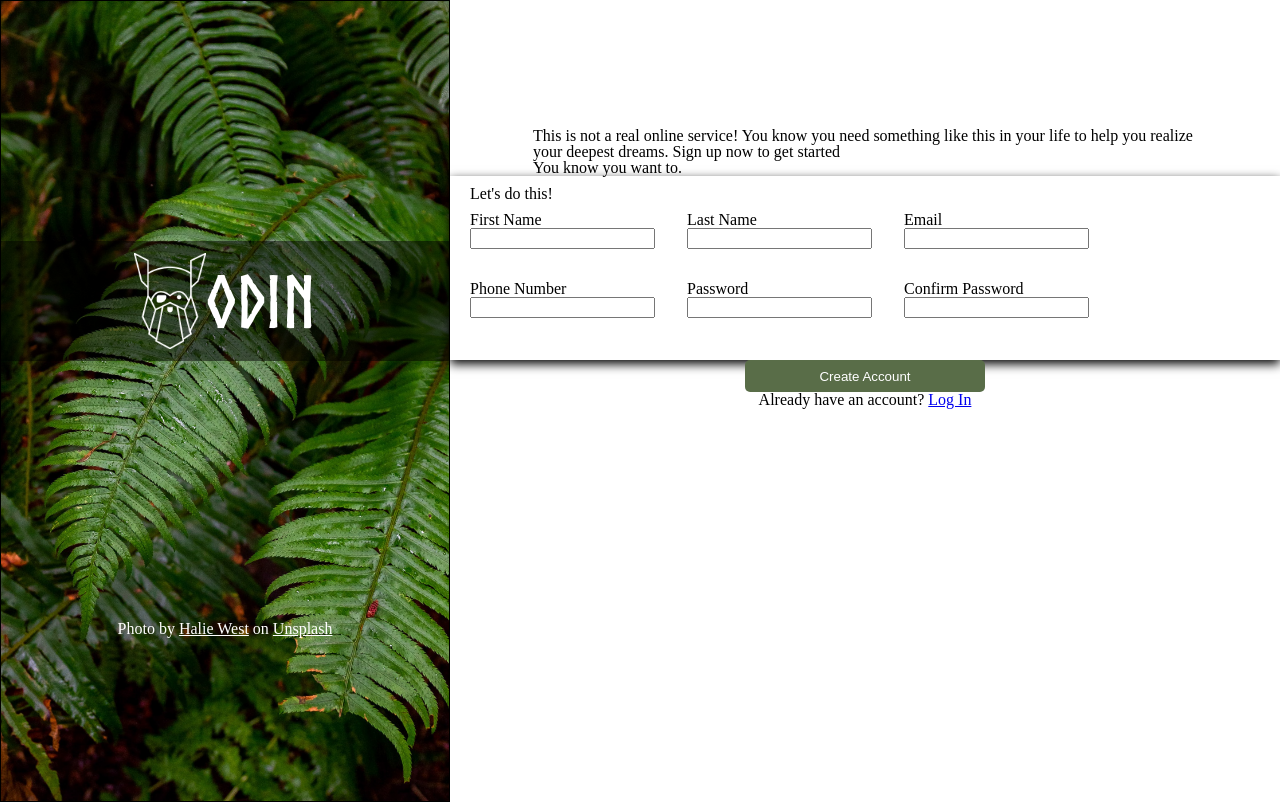
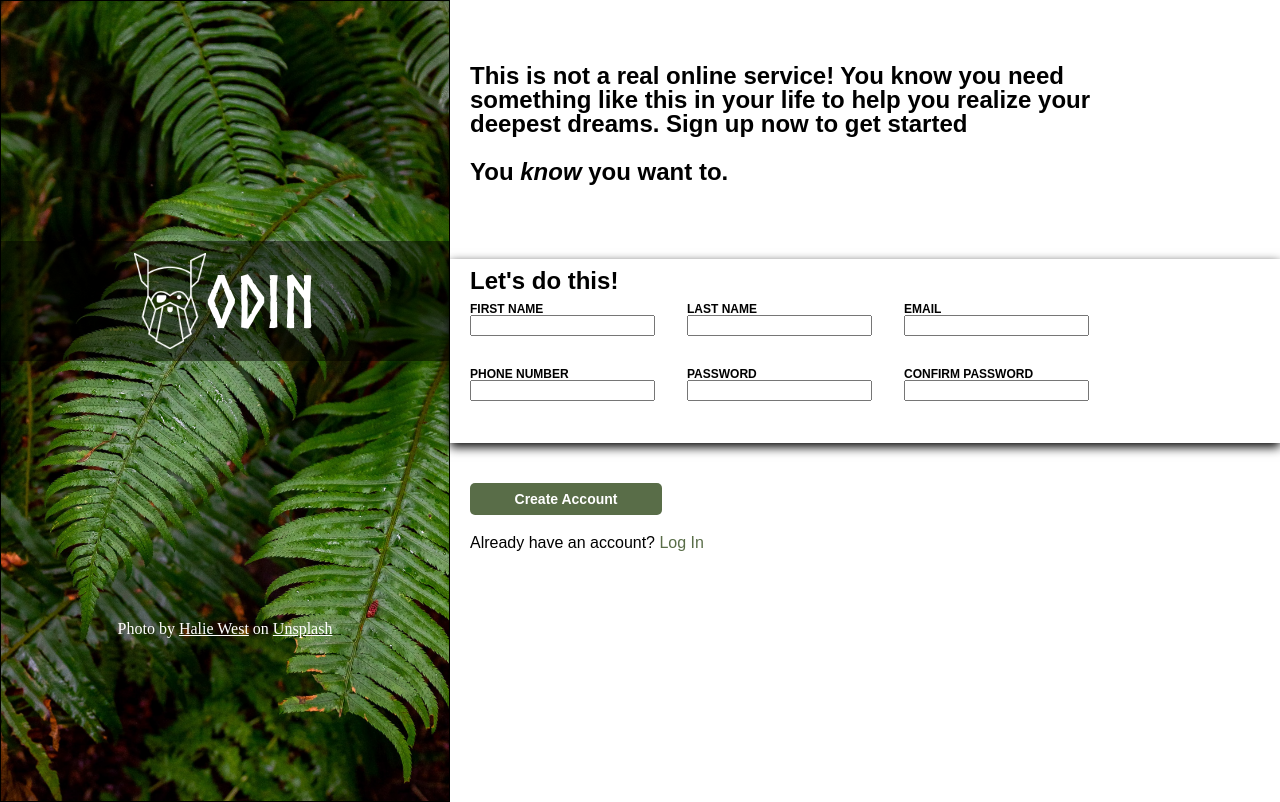
Before and after one commit to yenohp/sign-up-form, a plain HTML site: page index.html in a window 1280 px wide. Drawn offline with Linux system fonts and the light colour scheme.

```diff
--- a/index.html
+++ b/index.html
@@ -28,9 +28,9 @@
                     realize
                     your deepest dreams. Sign up now to get started
 
-                    <br>
+                    <br><br>
 
-                    <span>You know you want to.</span>
+                    You <span>know</span> you want to.
                 </p>
             </div>
             <div class="form-section">
@@ -40,27 +40,27 @@
                     <fieldset>
                         <legend>Let's do this!</legend>
                         <div class="container">
-                            <label for="firstName">First Name</label>
+                            <label for="firstName">FIRST NAME</label>
                             <input type="text">
                         </div>
                         <div class="container">
-                            <label for="lastName">Last Name</label>
+                            <label for="lastName">LAST NAME</label>
                             <input type="text">
                         </div>
                         <div class="container">
-                            <label for="email">Email</label>
+                            <label for="email">EMAIL</label>
                             <input type="email">
                         </div>
                         <div class="container">
-                            <label for="phone">Phone Number</label>
+                            <label for="phone">PHONE NUMBER</label>
                             <input type="number"> <!-- REGEX-->
                         </div>
                         <div class="container">
-                            <label for="pass">Password</label>
+                            <label for="pass">PASSWORD</label>
                             <input type="password">
                         </div>
                         <div class="container">
-                            <label for="confirm">Confirm Password</label>
+                            <label for="confirm">CONFIRM PASSWORD</label>
                             <input type="password">
                         </div>
                     </fieldset>
--- a/style.css
+++ b/style.css
@@ -198,7 +198,10 @@
     display: flex;
     flex-direction: column;
     align-items: center;
-    padding: 10% 0%;
+    padding: 5% 0% 8% 0%;
+
+    font-family: Arial, Helvetica, sans-serif;
+    font-weight: bold;
 }
 
 form {
@@ -208,6 +211,14 @@
 .description {
     width: 80%;
     height: auto;
+    font-size: 24px;
+    align-self: flex-start;
+    padding-left: 20px;
+    margin-bottom: 75px;
+}
+
+.description span {
+    font-style: italic;
 }
 
 fieldset {
@@ -221,11 +232,13 @@
 
 legend {
     padding-bottom: 10px;
+    font-size: 24px;
 }
 
 .container {
     display: flex;
     flex-direction: column;
+    font-size: 12px;
 }
 
 .form-section {
@@ -233,15 +246,37 @@
     flex-wrap: wrap;
     width: 100%;
     box-shadow: 0px 4px 10px black;
+    margin-bottom: 40px;
 }
 
 button {
     background-color: #596D48;
     color: white;
-    width: 15rem;
+    width: 12rem;
     height: 2rem;
     border-radius: 5px;
     border: none;
+}
+
+#createAccount,
+.login {
+    align-self: flex-start;
+    margin-left: 20px;
+}
+
+#createAccount {
+    font-size: 14px;
+    font-weight: 800;
+    margin-bottom: 20px;
+}
+
+.login {
+    font-weight: 500;
+}
+
+.login a {
+    color: #596D48;
+    text-decoration: none;
 }
 
 @font-face {
```
